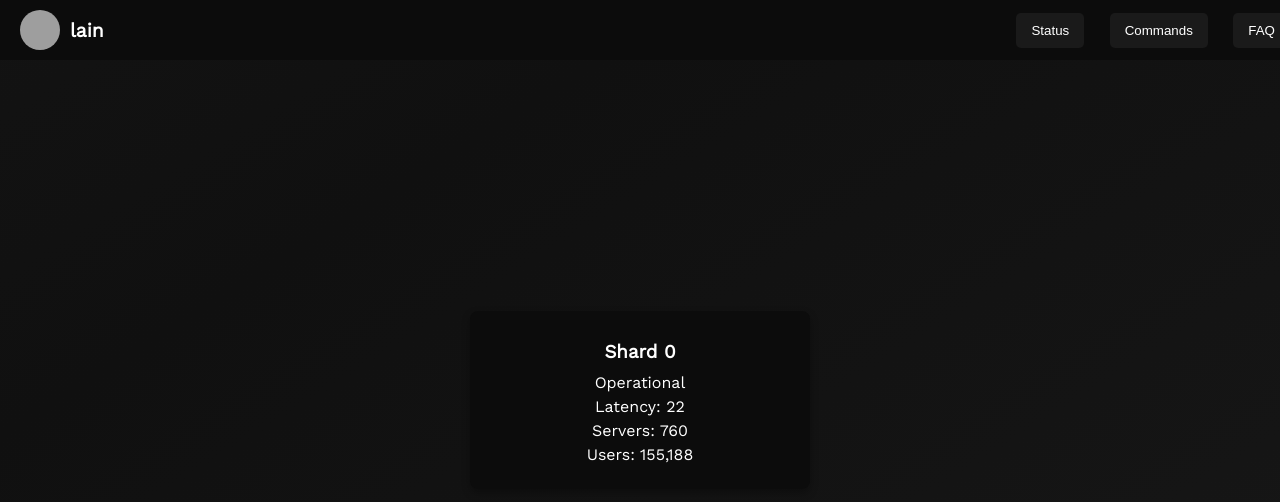
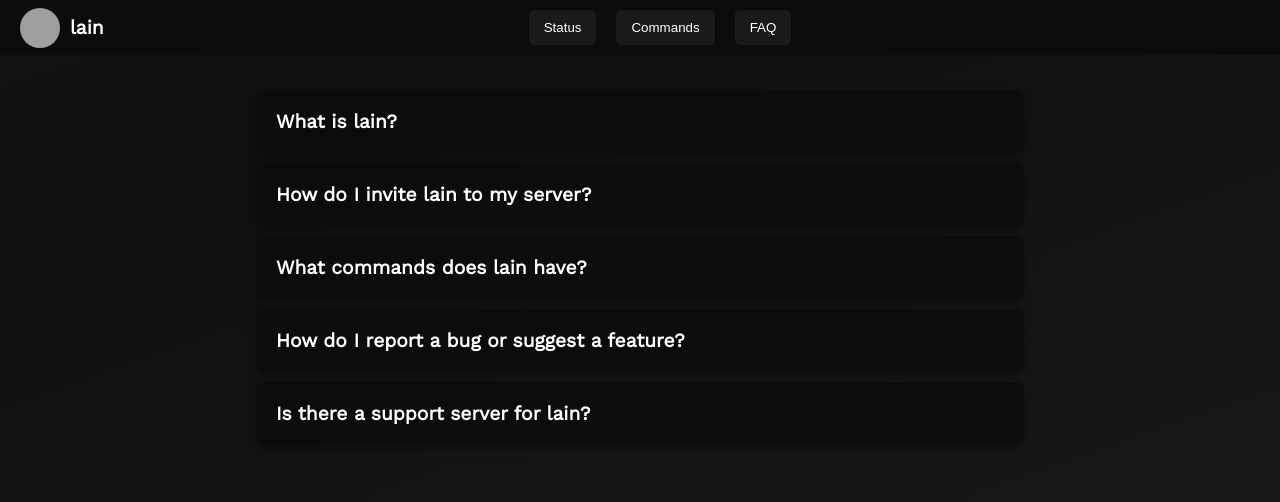
Before and after one commit to enlarged/okay, a plain HTML site: page status.html in a window 1280 px wide. Drawn offline with nearby package versions, Linux system fonts and the light colour scheme; grey boxes are pictures that could not be loaded.

Commit message:
Update status.html

```diff
--- a/status.html
+++ b/status.html
@@ -3,7 +3,7 @@
 <head>
     <meta charset="UTF-8">
     <meta name="viewport" content="width=device-width, initial-scale=1.0">
-    <title>lain - status</title>
+    <title>lain - FAQ</title>
 
     <style>
         @import url("https://fonts.googleapis.com/css2?family=Work+Sans&display=swap");
@@ -13,8 +13,6 @@
             display: flex;
             flex-direction: column;
             align-items: center;
-            justify-content: center;
-            height: 100vh;
             font-family: 'Work Sans', sans-serif;
             color: #fff;
             margin: 0;
@@ -32,22 +30,24 @@
             }
         }
 
-        .navbar {
+                .navbar {
             width: 100%;
             display: flex;
-            justify-content: space-between;
+            justify-content: center;
             align-items: center;
             background-color: #0c0c0c;
             padding: 10px 20px;
             position: fixed;
             top: 0;
             left: 0;
+            z-index: 1000;
         }
 
-        .navbar .left,
-        .navbar .right {
+        .navbar .left {
             display: flex;
             align-items: center;
+            position: absolute;
+            left: 20px;
         }
 
         .navbar .left img {
@@ -60,6 +60,12 @@
         .navbar .left span {
             font-size: 1.2em;
             font-weight: bold;
+        }
+
+        .navbar .middle {
+            display: flex;
+            justify-content: center;
+            align-items: center;
         }
 
         .navbar .middle button {
@@ -76,34 +82,43 @@
             background-color: #333;
         }
 
-        .navbar .right button {
-            background-color: #7289da;
-            color: #ffffff;
-            border: none;
-            padding: 10px 15px;
-            border-radius: 5px;
-            cursor: pointer;
+        .separator {
+            width: 100%;
+            height: 2px;
+            background-color: #ffffff;
+            margin: 70px 0 20px 0;
         }
 
-        .navbar .right button:hover {
-            background-color: #5a6fb5;
+
+
+        .faq-container {
+            margin-top: 80px;
+            width: 60%;
         }
 
-        .status-box {
+        .faq-item {
             background-color: #0c0c0c;
             border-radius: 8px;
-            text-align: center;
-            padding: 20px;
-            width: 300px;
+            margin: 10px 0;
+            padding: 10px;
             box-shadow: 0 4px 8px rgba(0, 0, 0, 0.3);
         }
 
-        .status-box h3 {
-            margin: 10px 0;
+        .faq-question {
+            cursor: pointer;
+            font-size: 1.2em;
+            margin: 0;
+            padding: 10px;
+            transition: background-color 0.3s;
         }
 
-        .status-box p {
-            margin: 5px 0;
+        .faq-question:hover {
+            background-color: #333;
+        }
+
+        .faq-answer {
+            display: none;
+            padding: 10px;
             font-size: 1em;
         }
 
@@ -114,6 +129,16 @@
             margin: 20px 0;
         }
     </style>
+    <script>
+        function toggleAnswer(element) {
+            const answer = element.nextElementSibling;
+            if (answer.style.display === "block") {
+                answer.style.display = "none";
+            } else {
+                answer.style.display = "block";
+            }
+        }
+    </script>
 </head>
 <body>
     <div class="navbar">
@@ -122,17 +147,42 @@
             <span>lain</span>
         </div>
         <div class="middle">
-            <button onclick="location.href='https://lains.win/status'">Status</button>
-            <button onclick="location.href='https://lains.win/help'">Commands</button>
-            <button onclick="location.href='https://lains.win/faq'">FAQ</button>
+        <button onclick="location.href='https://okaybot.xyz/status'">Status</button>
+        <button onclick="location.href='https://okaybot.xyz/help'">Commands</button>
+        <button onclick="location.href='https://okaybot.xyz/faq'">FAQ</button>
         </div>
     </div>
-    <div class="status-box">
-        <h3>Shard 0</h3>
-        <p>Operational</p>
-        <p>Latency: 22</p>
-        <p>Servers: 760</p>
-        <p>Users: 155,188</p>
+    <div class="faq-container">
+        <div class="faq-item">
+            <h3 class="faq-question" onclick="toggleAnswer(this)">What is lain?</h3>
+            <div class="faq-answer">
+                <p>lain is a multifunctional bot designed to assist with various tasks on your server, from moderation to entertainment.</p>
+            </div>
+        </div>
+        <div class="faq-item">
+            <h3 class="faq-question" onclick="toggleAnswer(this)">How do I invite lain to my server?</h3>
+            <div class="faq-answer">
+                <p>You can invite lain to your server by clicking on the invitation link provided on the Discord Bot List or our official website.</p>
+            </div>
+        </div>
+        <div class="faq-item">
+            <h3 class="faq-question" onclick="toggleAnswer(this)">What commands does lain have?</h3>
+            <div class="faq-answer">
+                <p>lain has a wide range of commands for moderation, music, games, and more. You can view the full list of commands on the commands page.</p>
+            </div>
+        </div>
+        <div class="faq-item">
+            <h3 class="faq-question" onclick="toggleAnswer(this)">How do I report a bug or suggest a feature?</h3>
+            <div class="faq-answer">
+                <p>To report a bug or suggest a feature, you can join our Discord server and post in the appropriate channel, or use the feedback form on our website.</p>
+            </div>
+        </div>
+        <div class="faq-item">
+            <h3 class="faq-question" onclick="toggleAnswer(this)">Is there a support server for lain?</h3>
+            <div class="faq-answer">
+                <p>Yes, you can join our support server by clicking on the Discord button in the top right corner of this page.</p>
+            </div>
+        </div>
     </div>
 </body>
 </html>
```
